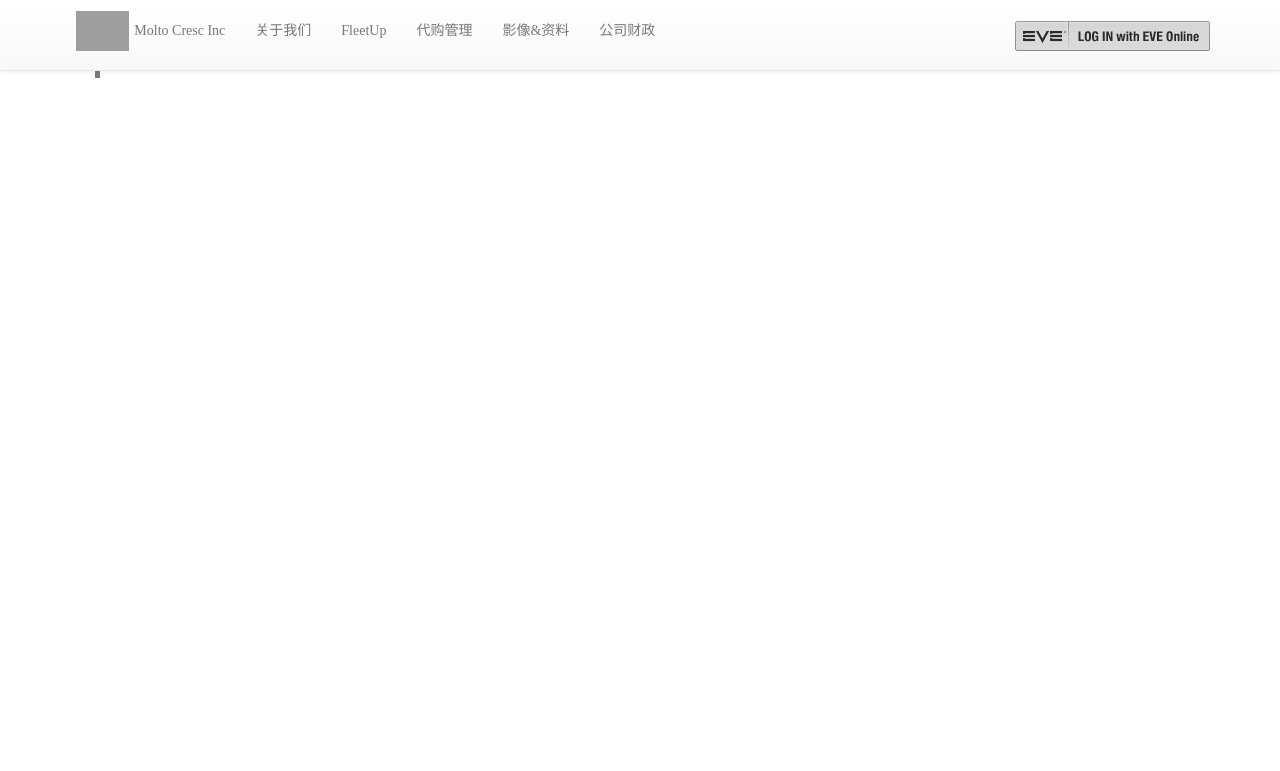
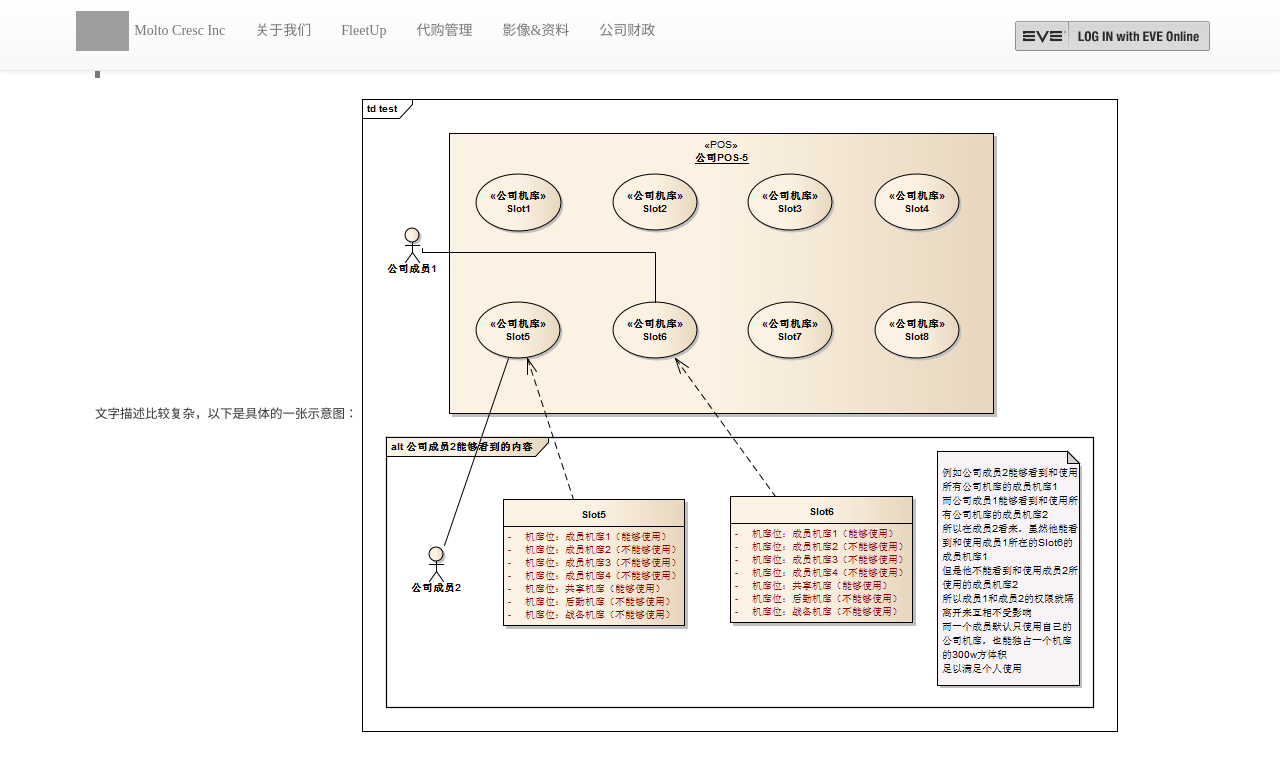
Before and after one commit to zhang98722/zhang98722.github.io, a Jekyll site: the page built from _posts/2015-01-04-what-you-should-know-in-wh.md, in a window 1280 px wide and 900 px high, scrolled down 1708 px. Shown: the top 771 px of the window. Built offline with Jekyll 4.4.1, drawn with Linux system fonts in a browser that asks for light colours; before the commit the page ends 1966 px from its top, so only the background shows below that; grey boxes are pictures that could not be loaded.

Commit message:
Update 2015-01-04-what-you-should-know-in-wh.md

```diff
--- a/_posts/2015-01-04-what-you-should-know-in-wh.md
+++ b/_posts/2015-01-04-what-you-should-know-in-wh.md
@@ -59,3 +59,6 @@ eve中目前虫洞星系总共有7个类型：
 而我们设计这套权限的目的是:
 
 > 因为没有空间站,所以我们尽可能的将权限分割开,以免权限重叠带来一些不好的事情发生(随着公司的发展,可能会发生一些不愉快的事情例如偷东西,这种事情长远来看如果没有做好权限设计是必然会发生的)
+
+文字描述比较复杂，以下是具体的一张示意图：
+<img src="http://blog.mocri.shadowsong.cn/images/pos-design-model.png">
```
